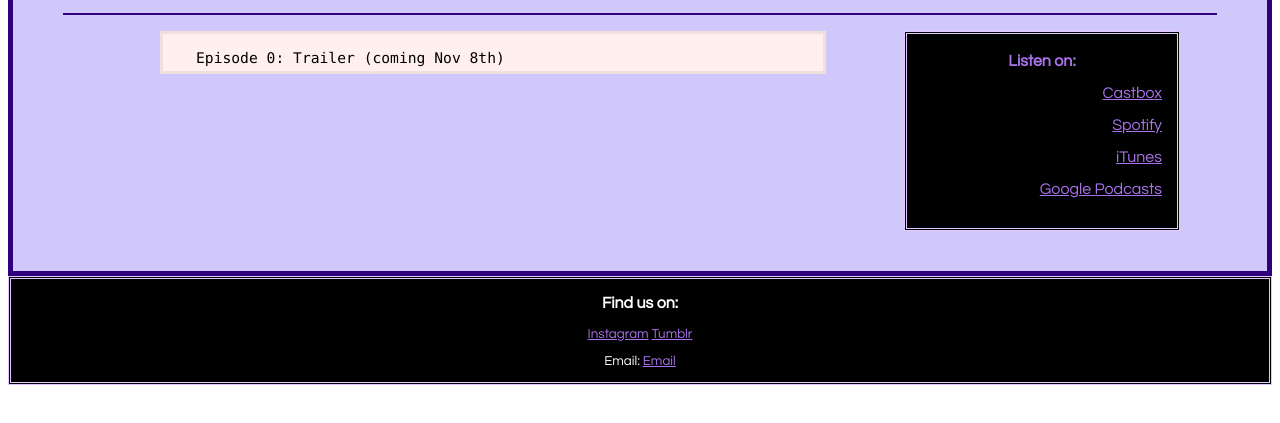
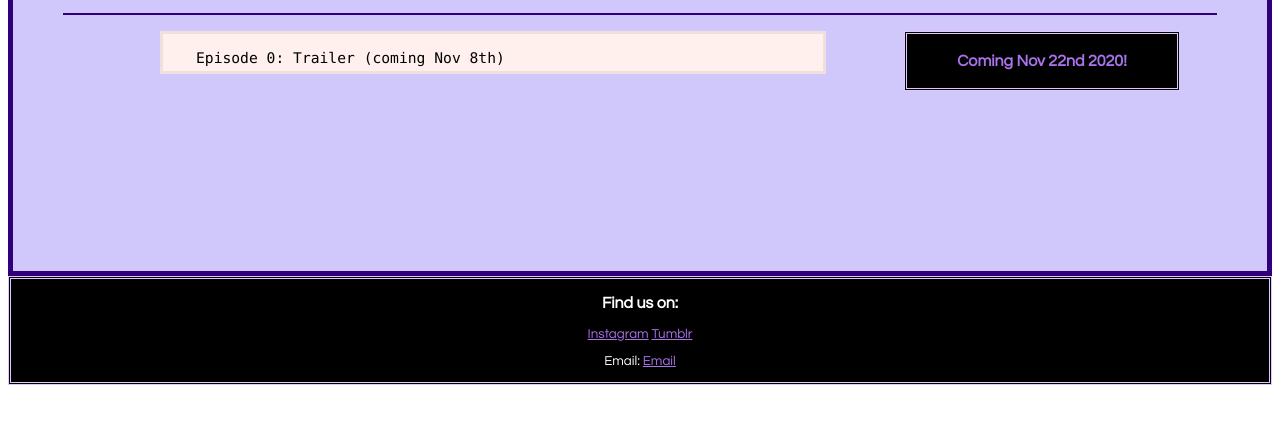
Before and after one commit to thebeyondjournal/thebeyondjournal.github.io, a plain HTML site: page episodes.html in a window 1280 px wide. Shown: the part 191-614 px from the top of the page. Drawn offline with Linux system fonts and the light colour scheme.

Commit message:
even more polishing rip

```diff
--- a/episodes.html
+++ b/episodes.html
@@ -31,11 +31,12 @@
 <div class="body-main" style="min-height:230px">
 
 <div class="sidenav">
-<div class="h3">Listen on:</div>
+<div class="h3">Coming Nov 22nd 2020!</div>
+<!-- <div class="h3">Listen on:</div>
 <p><a href="#">Castbox</a></p>
 <p><a href="#">Spotify</a></p>
 <p><a href="#">iTunes</a></p>
-<p><a href="#">Google Podcasts</a></p>
+<p><a href="#">Google Podcasts</a></p> -->
 </div>
 
 <div class="episode-box">
```
Also changed, not shown: about.html (+1 -0 lines).
